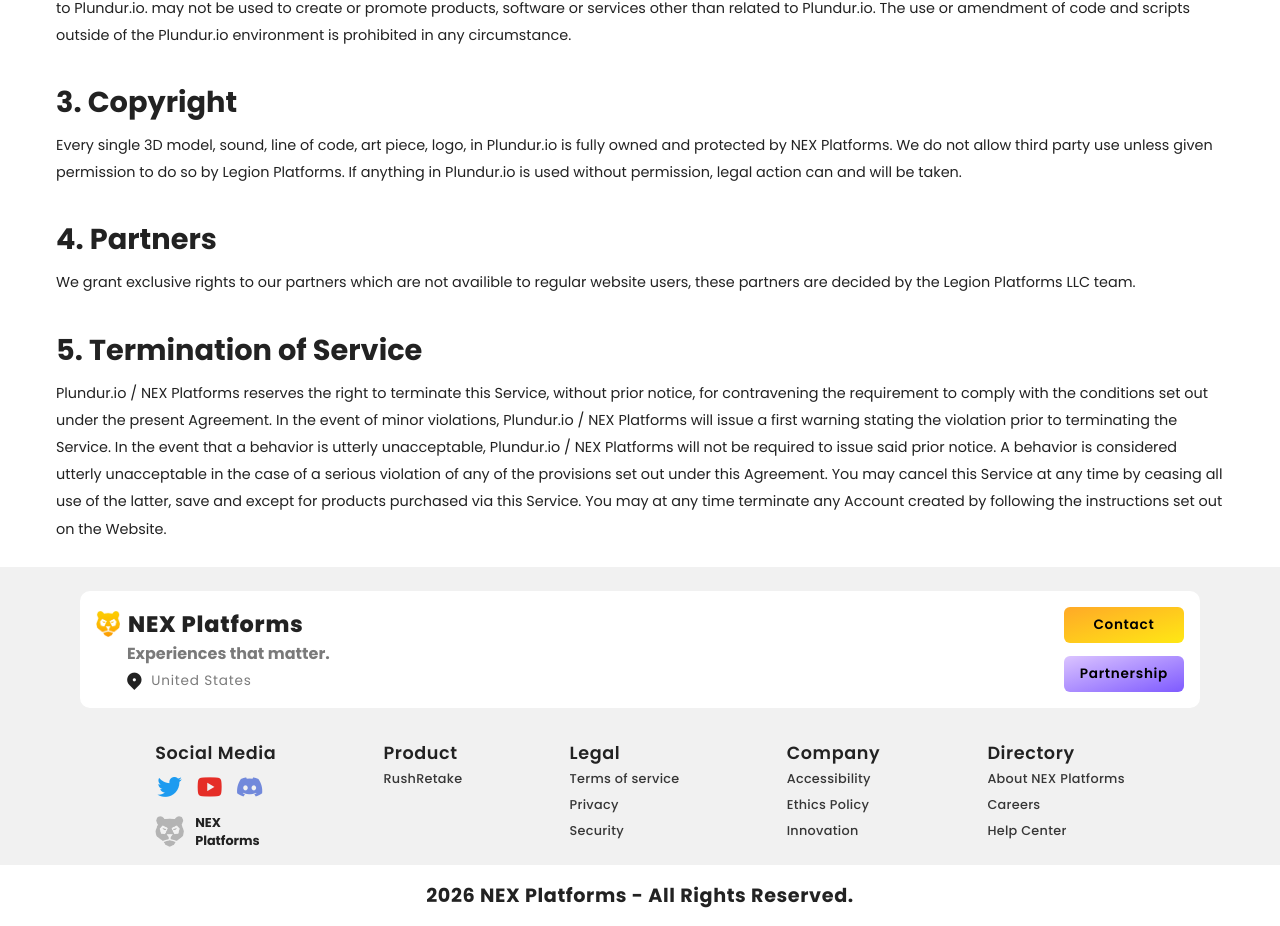
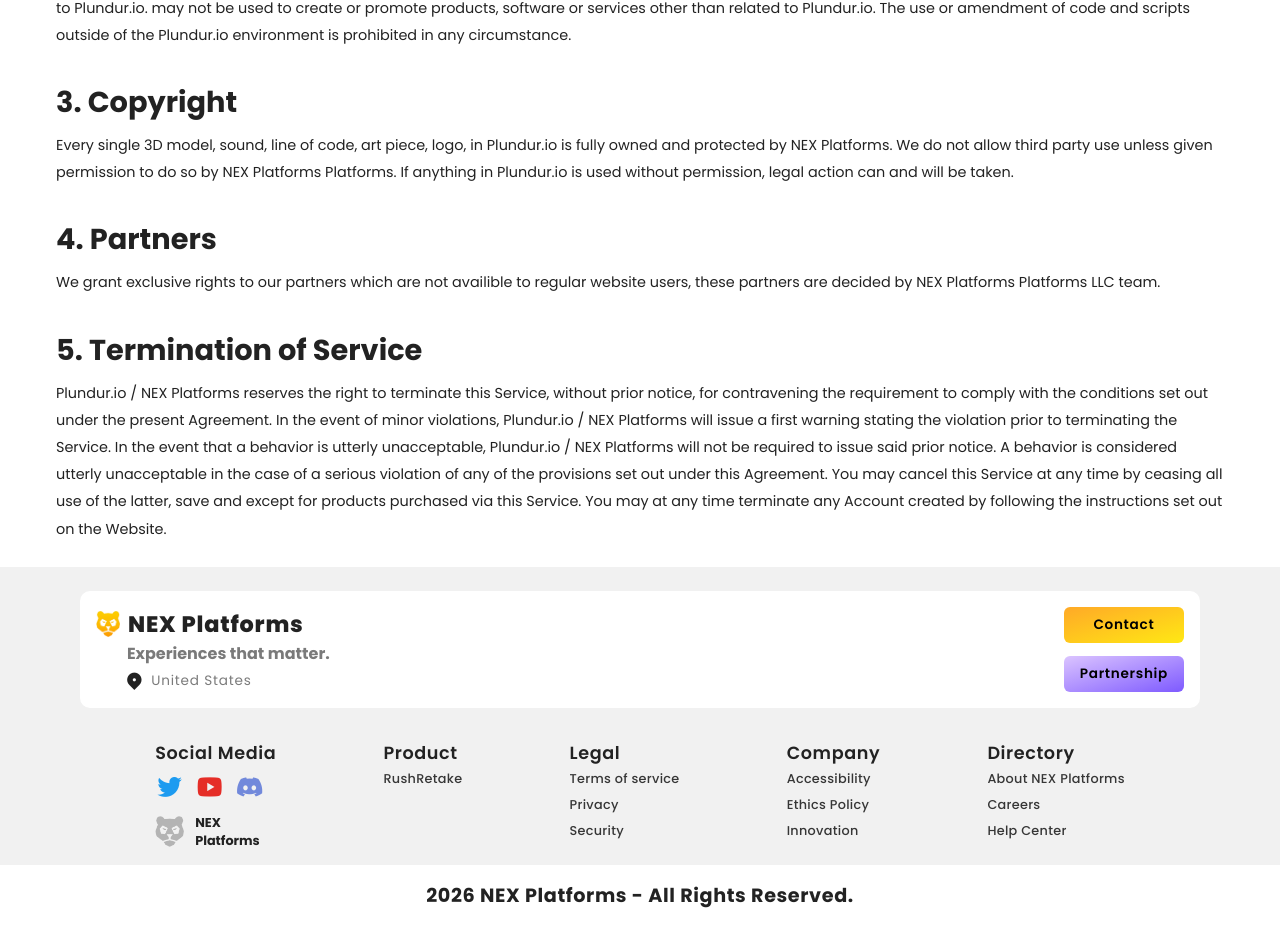
Before and after one commit to Gloryarty/NEX-Platforms, a Next.js app: page /terms in a window 1280 px wide. Shown: the part 878-1804 px from the top of the page. Built offline with nearby package versions, Linux system fonts and the light colour scheme.

Commit message:
Rebrand to NEX Platforms and focus on RushRetake

```diff
--- a/components/Footer/Footer.js
+++ b/components/Footer/Footer.js
@@ -56,7 +56,7 @@ export default function Footer() {
               className="ri-youtube-fill youtube icon"
               onClick={() =>
                 handleClick(
-                  "https://youtube.com/@legion-platforms?si=d06ilR8CiDkNJsQd"
+                  "#"
                 )
               }
             ></i>
--- a/components/News/Hero.js
+++ b/components/News/Hero.js
@@ -19,7 +19,7 @@ import {usePathname} from "next/navigation"
 
 export default function Hero({ data }) {
   const pathName = usePathname()
-  const url = useMemo(() => `https://legionmain.netlify.app${pathName}`, [pathName])
+  const url = useMemo(() => `https://gloryarty.github.io/NEX-Platforms${pathName}`, [pathName])
   const subject = useMemo(() => `${data?.pageType}: ${data?.shortTitle !== "blank" ? data?.shortTitle : data?.title}`, [data])
 
   const [isCopied, setIsCopied] = useState(false);
--- a/components/Policies/Innovation.js
+++ b/components/Policies/Innovation.js
@@ -13,7 +13,7 @@ export default function Innovation() {
         restrictions. NEX Platforms aims to break down barriers in gaming,
         making it possible for people who have never had the opportunity to play
         to experience the joy of immersive, multiplayer worlds. Through this
-        commitment to inclusivity, Legion is not just creating games; it&apos;s
+        commitment to inclusivity, NEX Platforms is not just creating games; it&apos;s
         building bridges that connect people across demographics, abilities, and
         backgrounds, allowing anyone to dive into the world of gaming and be
         part of a global community. NEX Platforms is committed to leveraging
--- a/components/TermsOfService/PrivacyPolicy.js
+++ b/components/TermsOfService/PrivacyPolicy.js
@@ -9,7 +9,7 @@ export default function PrivacyPolicy() {
         relationship with you, and we are committed to protecting your personal
         information in accordance with applicable laws and regulations.{" "}
         <br></br>Our Privacy Policy applies to all of our websites, including
-        https://plundur.io, https://legionplatforms.com, the NEX Platforms Portal,
+        https://plundur.io, https://nexplatforms.com, the NEX Platforms Portal,
         NEX Platforms Distribution, and https://CrazyRun.io, as well as any other
         products or services we may offer.
       </div>
--- a/components/TermsOfService/TermsOfServiceSection.js
+++ b/components/TermsOfService/TermsOfServiceSection.js
@@ -46,14 +46,14 @@ export default function TermsOfServiceSection() {
       <div className="info">
         Every single 3D model, sound, line of code, art piece, logo, in
         Plundur.io is fully owned and protected by NEX Platforms. We do
-        not allow third party use unless given permission to do so by Legion
+        not allow third party use unless given permission to do so by NEX Platforms
         Platforms. If anything in Plundur.io is used without permission, legal
         action can and will be taken.
       </div>
       <div className="head">4. Partners</div>
       <div className="info">
         We grant exclusive rights to our partners which are not availible to
-        regular website users, these partners are decided by the Legion
+        regular website users, these partners are decided by NEX Platforms
         Platforms LLC team.
       </div>
       <div className="head">5. Termination of Service</div>
```
Also changed, not shown: components/Home/EcoSystem.js (+4 -4 lines).
